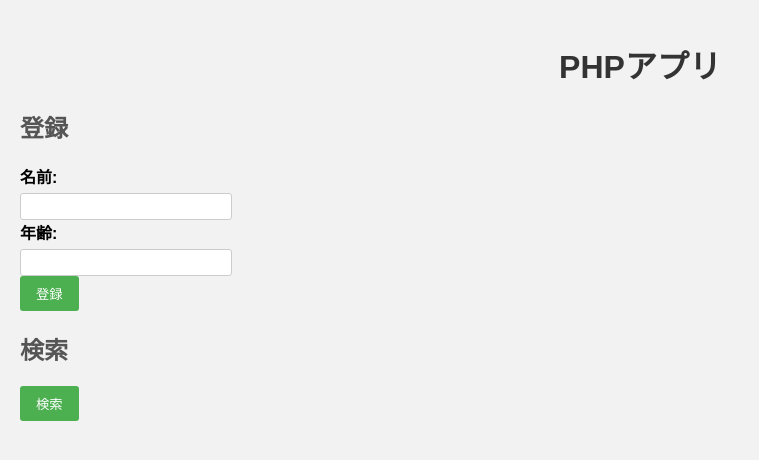
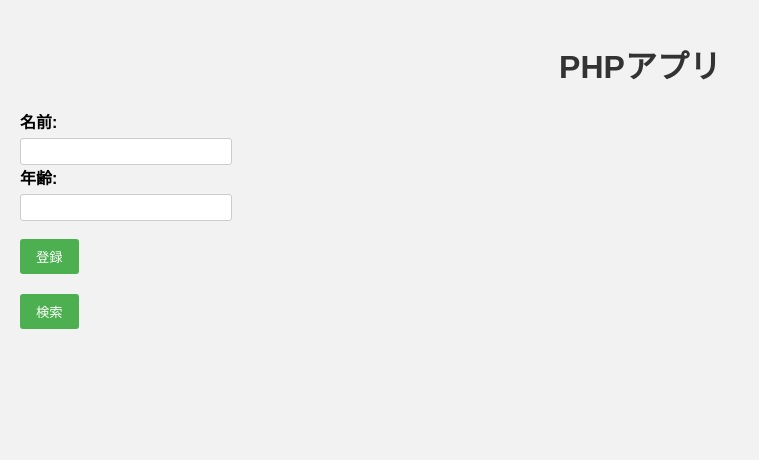
Before and after one commit to CloudTechOrg/book-publish-web-application, a PHP site: page / in a window 1280 px wide. Shown: the top 460 px of the page, without its empty margins (0-759 px from the left). Run offline with PHP 8.4, Linux system fonts and the light colour scheme.

Commit message:
update layout

```diff
--- a/index.php
+++ b/index.php
@@ -10,7 +10,6 @@
 
     <?php include 'process.php'; ?>
 
-    <h2>登録</h2>
     <form method="POST" action="">
         <label for="name">名前:</label>
         <input type="text" name="name" id="name" required>
@@ -18,10 +17,10 @@
         <label for="age">年齢:</label>
         <input type="number" name="age" id="age" required>
         <br>
+        <br>
         <input type="submit" name="register" value="登録">
     </form>
 
-    <h2>検索</h2>
     <form method="POST" action="">
         <input type="submit" name="search" value="検索">
     </form>
--- a/process.php
+++ b/process.php
@@ -1,7 +1,6 @@
 <?php
 if ($_SERVER['REQUEST_METHOD'] === 'POST') {
     if (isset($_POST['register'])) {
-        echo "登録を開始しました";
         // 登録ボタンがクリックされた場合
         $name = $_POST['name'];
         $age = $_POST['age'];
@@ -22,7 +21,6 @@ if ($_SERVER['REQUEST_METHOD'] === 'POST') {
         // 接続を閉じる
         $conn->close();
     } elseif (isset($_POST['search'])) {
-        echo "検索を開始しました";
         // 検索ボタンがクリックされた場合
         // RDSからデータを取得する処理を追加する
         $conn = connectToDB();
```
